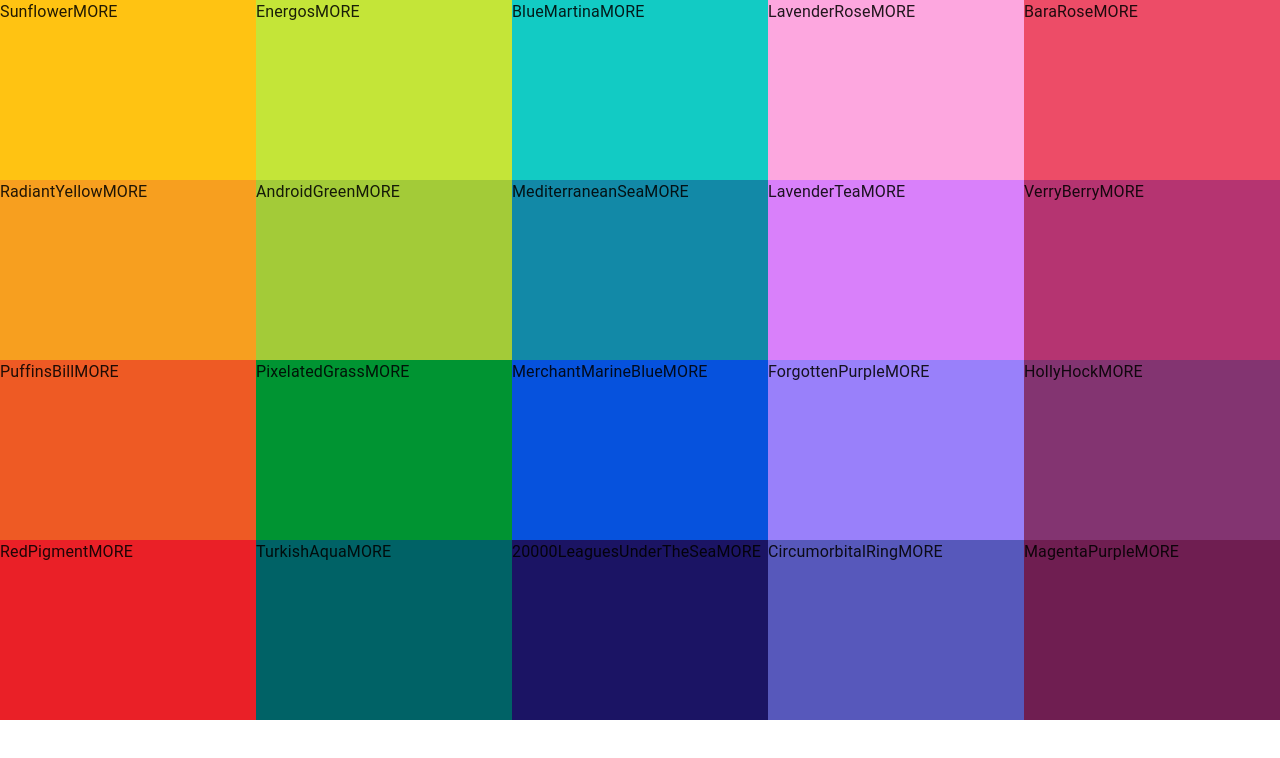
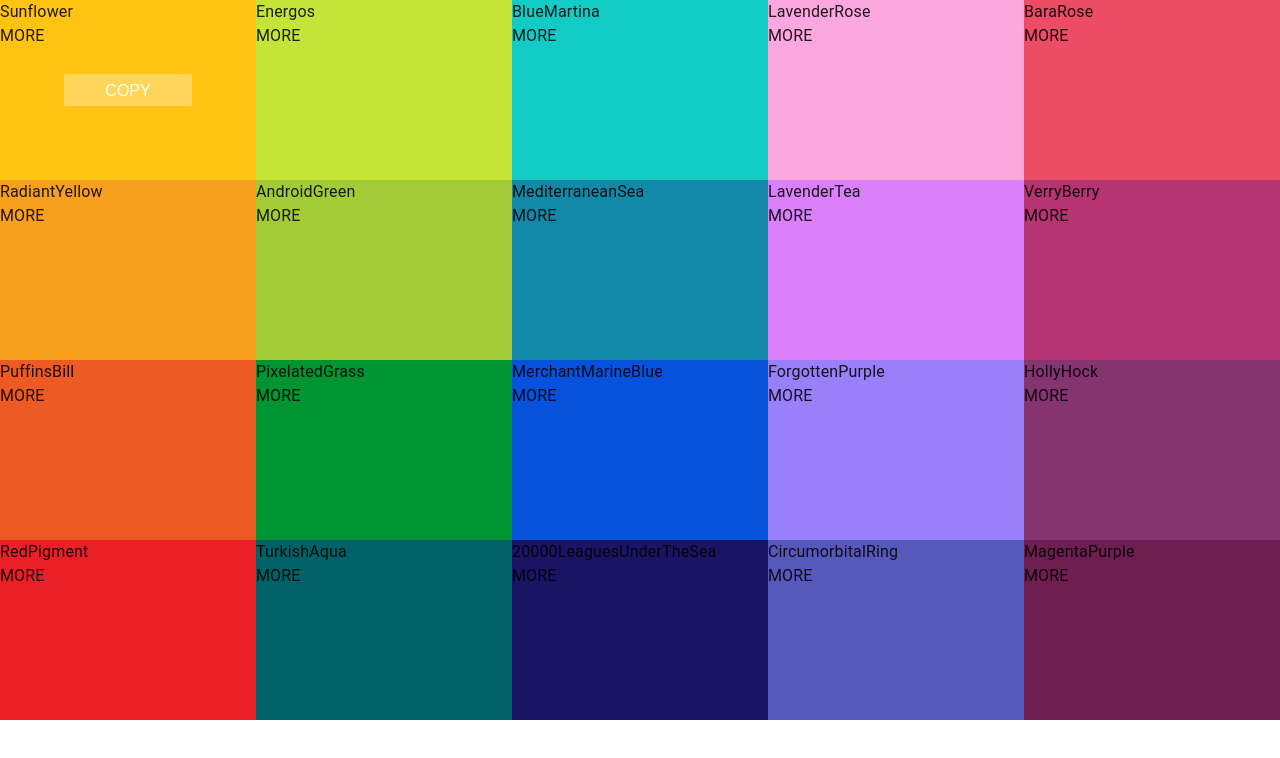
Before and after one commit to tomascatena/color-project, a React app: page / in a window 1280 px wide. Shown: the top 758 px of the page. Built offline with nearby package versions, Linux system fonts and the light colour scheme.

Commit message:
add copy button and styles to ColorBox

```diff
--- a/src/components/ColorBox/ColorBox.styled.ts
+++ b/src/components/ColorBox/ColorBox.styled.ts
@@ -11,10 +11,42 @@ export const StyledColorBox = styled('div',
   { shouldForwardProp: (prop) => prop !== 'backgroundColor' }
 )<StyledColorBoxProps>(({ backgroundColor }) => ({
   backgroundColor,
-  width: '20%',
+  cursor: 'pointer',
+  display: 'inline-block',
   height: '25%',
   margin: '0 auto',
+  position: 'relative',
+  width: '20%',
+
+  '&:hover button': {
+    opacity: 1,
+    transition: 'opacity 0.3s ease-in-out 0.1s',
+  },
+}));
+
+export const CopyContainer = styled('div')(() => ({}));
+
+export const BoxContent = styled('div')(() => ({}));
+
+export const CopyButton = styled('button')(() => ({
+  background: 'rgba(255, 255, 255, 0.3)',
+  border: 'none',
+  color: 'white',
   display: 'inline-block',
-  position: 'relative',
-  cursor: 'pointer',
+  fontSize: '1rem',
+  height: '2rem',
+  left: '50%',
+  lineHeight: '2rem',
+  outline: 'none',
+  position: 'absolute',
+  textAlign: 'center',
+  textTransform: 'uppercase',
+  top: '50%',
+  transform: 'translate(-50%, -50%)',
+  width: '8rem',
+  opacity: 0,
 }));
+
+export const SeeMoreText = styled('span')(() => ({
+  textTransform: 'uppercase',
+}));
--- a/src/components/ColorBox/ColorBox.tsx
+++ b/src/components/ColorBox/ColorBox.tsx
@@ -1,16 +1,33 @@
-import { StyledColorBox } from './ColorBox.styled';
+import { BoxContent, CopyButton, CopyContainer, SeeMoreText, StyledColorBox } from './ColorBox.styled';
 import React from 'react';
 
 type Props = {
+  /**
+   * Background color of the color box
+   */
   backgroundColor: string;
+  /**
+   * Name of the color
+   */
   colorName: string;
 };
 
 const ColorBox = ({ backgroundColor, colorName }: Props) => {
   return (
     <StyledColorBox backgroundColor={backgroundColor}>
-      <span>{colorName}</span>
-      <span>MORE</span>
+      <CopyContainer>
+        <BoxContent>
+          <span>{colorName}</span>
+        </BoxContent>
+
+        <CopyButton>
+          Copy
+        </CopyButton>
+      </CopyContainer>
+
+      <SeeMoreText>
+        More
+      </SeeMoreText>
     </StyledColorBox>
   );
 };
--- a/src/components/Palette/Palette.tsx
+++ b/src/components/Palette/Palette.tsx
@@ -4,6 +4,9 @@ import ColorBox from '../ColorBox/ColorBox';
 import React from 'react';
 
 type Props = {
+  /**
+   * Palette data, includes palette name, id, emoji, and colors
+   */
   palette: ColorPalette;
 };
 
--- a/src/pages/HomePage/HomePage.tsx
+++ b/src/pages/HomePage/HomePage.tsx
@@ -3,8 +3,6 @@ import React from 'react';
 import seedPalettes from '@/data/seedPalettes';
 
 const HomePage = () => {
-  console.log(seedPalettes);
-
   return (
     <div>
       <Palette palette={seedPalettes[2]} />
```
